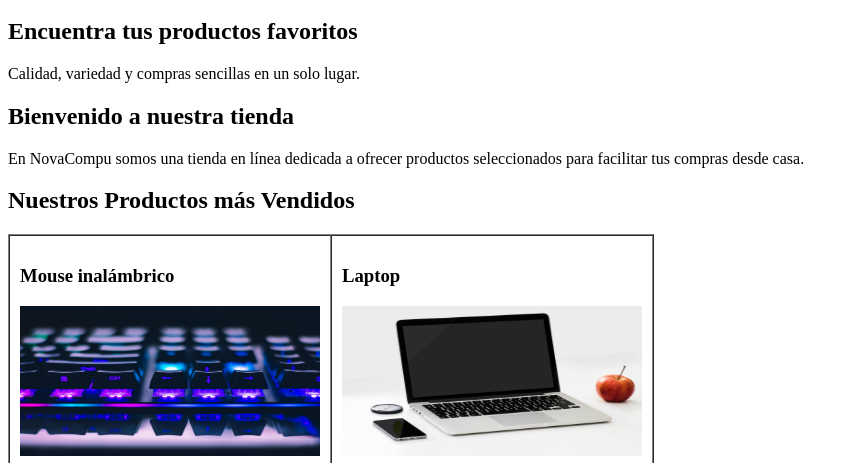
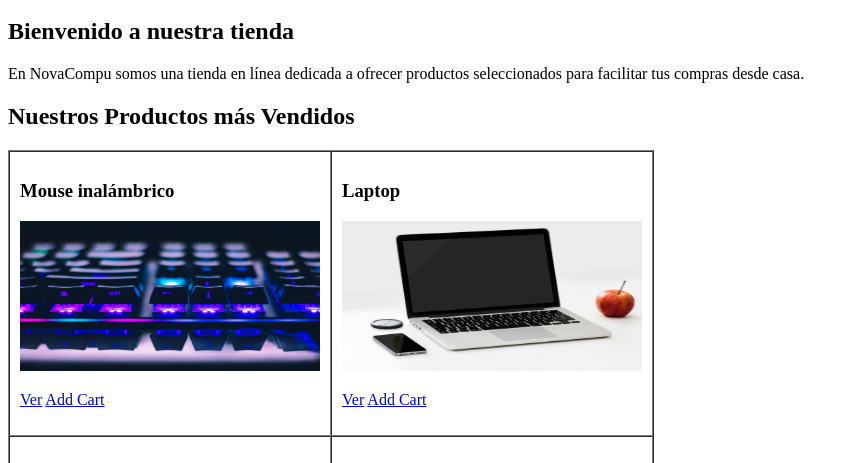
Before and after one commit to czambranouteq2026/Static-eCommerce-Template, a plain HTML site: page index.html in a window 1280 px wide. Shown: the part 316-779 px from the top of the page, without its empty margins (0-859 px from the left). Drawn offline with Linux system fonts and the light colour scheme.

Commit message:
Adding captures

```diff
--- a/index.html
+++ b/index.html
@@ -21,11 +21,6 @@
     </header>
 
     <main>
-        <section aria-label="Banner principal">
-            <h2>Encuentra tus productos favoritos</h2>
-            <p>Calidad, variedad y compras sencillas en un solo lugar.</p>
-        </section>
-
         <section>
             <h2>Bienvenido a nuestra tienda</h2>
             <p>
```
Also changed, not shown: img/captura1.png (added).
